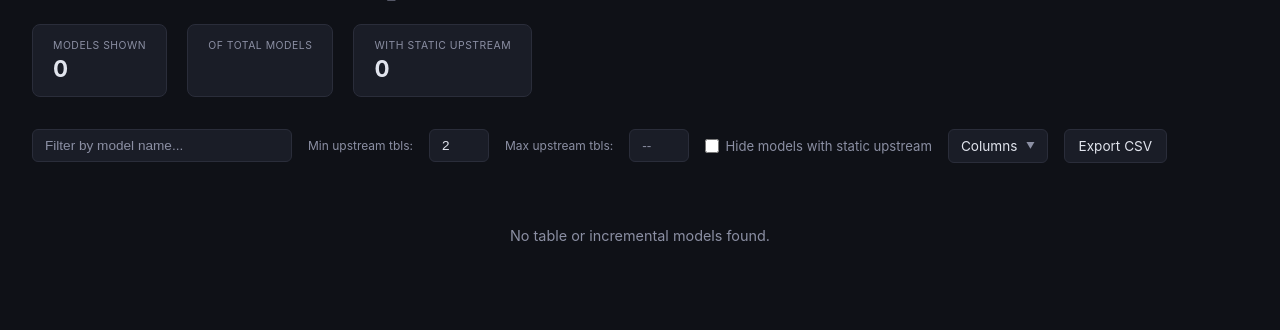
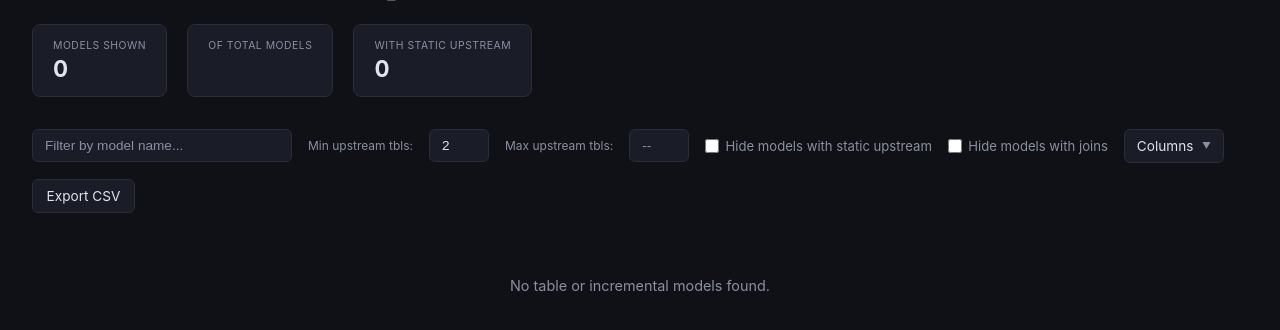
Before and after one commit to mfreeborndbt/SAO_Advanced_Configuration_Optimizer, a Flask app: template templates/updated_at.html in a window 1280 px wide. Shown: the part 142-472 px from the top of the page. Run offline with Flask 3, Linux system fonts and the light colour scheme; the template is opened without the code that fills it, so the values that code supplies are empty.

Commit message:
Add Joins column to Updated At tab and fix row counts for dbt Core
Updated At:
- Add Joins column showing number of JOIN clauses in each model's SQL
- Add "Hide models with joins" filter toggle
- Fetch model details (cached) for code complexity enrichment
- Update data dictionary with Joins definition

Row counts:
- Add rowsAffected to the GraphQL query for run models
- Fall back to rows_affected and num_rows stats when row_count is missing
- Fixes row count data not appearing on dbt Core (non-Fusion) projects

Co-Authored-By: Claude Opus 4.6 (1M context) <noreply@anthropic.com>

```diff
--- a/app.py
+++ b/app.py
@@ -82,9 +82,10 @@ def _preload_page(page):
 
     if page in ("/", "/models-optimization", "/updated-at", "/build-after"):
         _load_models_with_costs()
-    if page == "/models-optimization":
+    if page in ("/models-optimization", "/updated-at"):
         print("Fetching model details...")
         fetch_model_details(client)
+    if page == "/models-optimization":
         print("Fetching test results...")
         fetch_latest_test_results(client, days=7)
         print("Fetching primary key tests...")
@@ -591,6 +592,11 @@ def updated_at():
 
     project_name, models, total_runs, has_costs, env_key, account_name, sao_status, top_project_jobs = result
 
+    # Fetch code-level details for joins enrichment
+    client = get_client_from_config()
+    detail_models = fetch_model_details(client)
+    details_lookup = {m["unique_id"]: m for m in detail_models}
+
     # Build lookup for static detection: a model is "static" if it never changed rows
     model_lookup = {m["unique_id"]: m for m in models}
     for m in models:
@@ -616,7 +622,8 @@ def updated_at():
     for m in models:
         if m["materialized"] not in ("table", "incremental"):
             continue
-        upstream_count = m.get("upstream_table_count", 0)
+        details = details_lookup.get(m["unique_id"], {})
+        m["joins"] = details.get("joins", 0)
         candidates.append(m)
 
     candidates.sort(key=lambda m: m.get("downstream_avg_cost") or 0, reverse=True)
--- a/history.py
+++ b/history.py
@@ -280,6 +280,7 @@ def _fetch_single_run_models(client, job_id, run_id):
           materializedType
           status
           executeCompletedAt
+          rowsAffected
           stats { id value }
         }
       }
@@ -549,9 +550,16 @@ def build_aggregate(client: DbtClient, days=7, max_models=500):
             })
 
             stats = {s["id"]: s["value"] for s in (m.get("stats") or [])}
-            row_count = stats.get("row_count")
+            # Fusion uses "row_count" stat; Core may use "rows_affected" stat
+            # or the top-level "rowsAffected" field
+            row_count = stats.get("row_count") or stats.get("rows_affected") or stats.get("num_rows")
+            if row_count is None and m.get("rowsAffected") is not None:
+                row_count = m["rowsAffected"]
             if row_count is not None:
-                entry["row_counts_by_run"].append((run["created_at"], int(row_count)))
+                try:
+                    entry["row_counts_by_run"].append((run["created_at"], int(row_count)))
+                except (ValueError, TypeError):
+                    pass
 
     print(f"[{client.name}] Processed {len(runs)} runs, found {len(model_history)} table/incremental models with successful builds")
 
--- a/templates/data_dictionary.html
+++ b/templates/data_dictionary.html
@@ -401,7 +401,7 @@
         <div class="section-toggle open" onclick="toggleSection(this)">
           <span class="section-arrow">&#9654;</span>
           <span class="section-title">SAO &amp; Lineage</span>
-          <span class="section-count">5 fields</span>
+          <span class="section-count">6 fields</span>
         </div>
         <div class="section-body">
           <table class="dict-table"><thead><tr><th>Term</th><th>Definition</th></tr></thead><tbody>
@@ -410,6 +410,7 @@
             <tr><td>Upstream / Downstream Cost</td><td>Sum of upstream or downstream models&rsquo; average per-run costs</td></tr>
             <tr><td>Downstream Tbls</td><td>Count of transitive downstream table/incremental models</td></tr>
             <tr><td>Avg New Rows</td><td>Estimated average rows added per run</td></tr>
+            <tr><td>Joins</td><td>Number of JOIN clauses (excluding cross joins) detected in the model SQL. Models with joins are harder to configure with updates_on since multiple upstream tables are combined</td></tr>
           </tbody></table>
         </div>
       </div>
--- a/templates/updated_at.html
+++ b/templates/updated_at.html
@@ -265,6 +265,10 @@
       <input type="checkbox" id="hideStaticUpstream" onchange="filterTable()" style="accent-color:var(--accent);width:14px;height:14px;cursor:pointer;">
       Hide models with static upstream
     </label>
+    <label class="toggle-label" style="display:flex;align-items:center;gap:0.4rem;font-size:0.82rem;color:var(--text-muted);cursor:pointer;">
+      <input type="checkbox" id="hideWithJoins" onchange="filterTable()" style="accent-color:var(--accent);width:14px;height:14px;cursor:pointer;">
+      Hide models with joins
+    </label>
 
     <div class="multi-select" id="colToggleWrap">
       <div class="multi-select-btn" onclick="toggleDropdown('colToggleWrap')">Columns</div>
@@ -297,8 +301,9 @@
         <th data-col="15" onclick="sortTable(15, 'num')">Downstream Cost</th>
         <th data-col="16" onclick="sortTable(16, 'num')">Upstream Cost</th>
         <th data-col="17" onclick="sortTable(17, 'num')">Runs</th>
-        <th data-col="18" onclick="sortTable(18, 'num')">Avg New Rows</th>
-        <th data-col="19" onclick="sortTable(19, 'num')">Rows</th>
+        <th data-col="18" onclick="sortTable(18, 'num')">Joins</th>
+        <th data-col="19" onclick="sortTable(19, 'num')">Avg New Rows</th>
+        <th data-col="20" onclick="sortTable(20, 'num')">Rows</th>
       </tr>
     </thead>
     <tbody>
@@ -307,7 +312,8 @@
           data-upstream="{{ m.upstream_table_count or 0 }}"
           data-avgcost="{{ m.avg_cost or 0 }}"
           data-downcost="{{ m.downstream_avg_cost or 0 }}"
-          data-staticup="{{ '1' if m.has_static_upstream else '0' }}">
+          data-staticup="{{ '1' if m.has_static_upstream else '0' }}"
+          data-joins="{{ m.joins or 0 }}">
         <td>
           <div class="model-name">{{ m.name }}</div>
           <div class="schema-label">{{ m.database }}.{{ m.schema }}</div>
@@ -351,6 +357,9 @@
           {% if has_costs and m.upstream_avg_cost is not none %}{{ m.upstream_avg_cost | cost }}{% else %}<span class="muted">--</span>{% endif %}
         </td>
         <td class="num" data-val="{{ m.total_runs or 0 }}">{{ m.total_runs or 0 }}</td>
+        <td class="num" data-val="{{ m.joins or 0 }}">
+          {% if m.joins %}<span style="color: var(--orange);">{{ m.joins }}</span>{% else %}0{% endif %}
+        </td>
         <td class="num" data-val="{{ m.avg_new_rows or 0 }}">
           {% if m.avg_new_rows is not none %}{{ "{:,.0f}".format(m.avg_new_rows) }}{% else %}<span class="muted">--</span>{% endif %}
         </td>
@@ -424,6 +433,7 @@
       const maxUpEl = document.getElementById('maxUpstream');
       const maxUp = maxUpEl.value ? parseFloat(maxUpEl.value) : Infinity;
       const hideStatic = document.getElementById('hideStaticUpstream').checked;
+      const hideJoins = document.getElementById('hideWithJoins').checked;
       const minAvgCostEl = document.getElementById('minAvgCost');
       const minAvgCost = minAvgCostEl ? (parseFloat(minAvgCostEl.value) || 0) : 0;
       const minDownCostEl = document.getElementById('minDownCost');
@@ -435,6 +445,7 @@
         const avgCost = parseFloat(row.dataset.avgcost) || 0;
         const downCost = parseFloat(row.dataset.downcost) || 0;
         const hasStaticUp = row.dataset.staticup === '1';
+        const joins = parseInt(row.dataset.joins) || 0;
 
         let show = true;
         if (search && !name.includes(search)) show = false;
@@ -442,6 +453,7 @@
         if (avgCost < minAvgCost) show = false;
         if (downCost < minDownCost) show = false;
         if (hideStatic && hasStaticUp) show = false;
+        if (hideJoins && joins > 0) show = false;
         row.style.display = show ? '' : 'none';
       });
     }
```
